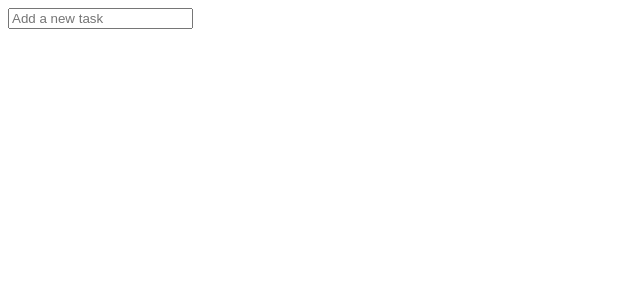
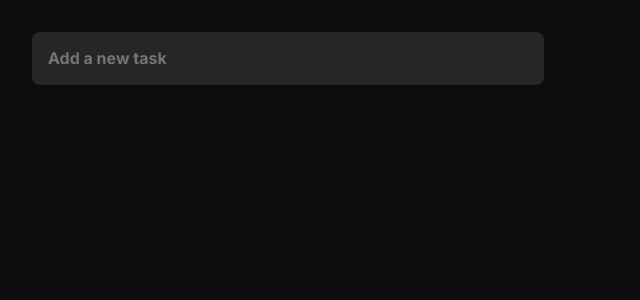
Before and after one commit to KaioMarxDEV/toDO-Website, a React (Vite) app: page / in a window 1280 px wide. Shown: the top 300 px of the page, without its empty margins (0-640 px from the left). Built offline with nearby package versions, Linux system fonts and the light colour scheme.

Commit message:
feat: Input component created

```diff
--- a/src/App.tsx
+++ b/src/App.tsx
@@ -1,8 +1,12 @@
 import { Input } from './Input';
+
+import styles from './app.module.css'
+
+import './global.css'
 
 function App() {
   return (
-    <div>
+    <div className={styles.app}>
       <Input />
     </div>
   );
--- a/src/Input/index.tsx
+++ b/src/Input/index.tsx
@@ -1,5 +1,18 @@
+import { InputHTMLAttributes } from 'react';
 import styles from './input.module.css';
 
-export function Input() {
-  return <input type="text" className={styles.input} placeholder="Add a new task" />;
+interface InputProps extends InputHTMLAttributes<HTMLInputElement> {
+  handleInputChange: () => void;
 }
+
+export function Input({ handleInputChange, ...props }: InputProps) {
+  return (
+    <input
+      {...props}
+      type="text"
+      className={styles.input}
+      placeholder="Add a new task"
+      onChange={handleInputChange}
+    />
+  );
+}
--- a/src/Input/input.module.css
+++ b/src/Input/input.module.css
@@ -1,2 +1,22 @@
 .input {
+  margin: 32px 32px;
+
+  width: 32rem;
+  height: 3.3rem;
+  color: var(--gray-100);
+  background: var(--gray-500);
+  font-size: 16px;
+  line-height: 1.4;
+
+  padding: 1rem;
+  border-radius: 8px;
+  border: 0;
+
+  transition: box-shadow 0.2s ease-in 0s;
 }
+
+.input:focus {
+  outline: none !important;
+  border: 1px solid var(--purple-dark);
+  box-shadow: 0 0 10px var(--purple);
+}
--- /dev/null
+++ b/src/app.module.css
@@ -0,0 +1,4 @@
+.app {
+  width: 100%;
+  height: 100vh;
+}
--- a/src/global.css
+++ b/src/global.css
@@ -30,7 +30,8 @@
 }
 
 body {
-  background-color: var(--gray-900);
+  background-color: var(--gray-700);
+  color: var(--gray-100);
   -webkit-font-smoothing: antialiased;
 }
 
```
